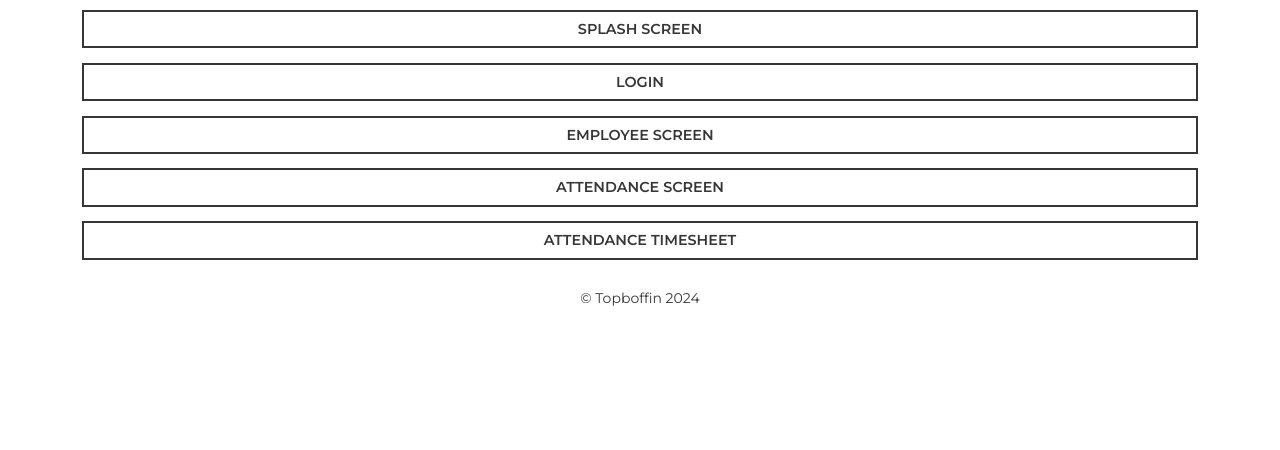
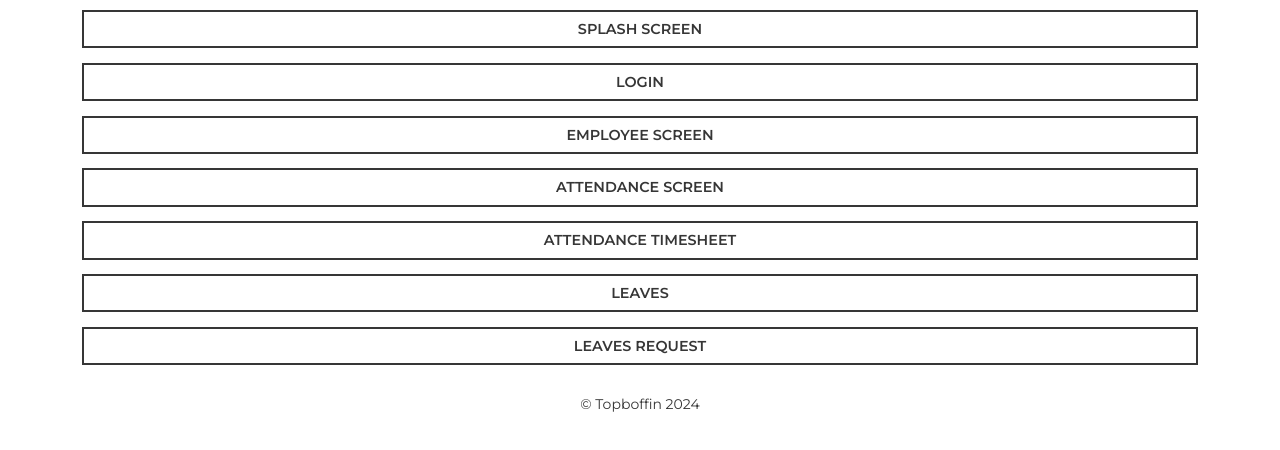
Before and after one commit to touseefahmed-cyber/HRM-Portal-Frontend, a website: page index.html in a window 1280 px wide. Shown: the part 72-522 px from the top of the page. Drawn offline with Linux system fonts and the light colour scheme.

Commit message:
pages add

```diff
--- a/index.html
+++ b/index.html
@@ -64,6 +64,8 @@
                     <li><a class="btn-demo" href="employee-screen.html">Employee Screen</a></li>
                     <li><a class="btn-demo" href="attendance.html">Attendance Screen</a></li>
                     <li><a class="btn-demo" href="attendance-timesheet.html">Attendance Timesheet</a></li>
+                    <li><a class="btn-demo" href="leaves.html">Leaves</a></li>
+                    <li><a class="btn-demo" href="leaves-request.html">Leaves Request</a></li>
 
                     <li>
                         <br>
```
